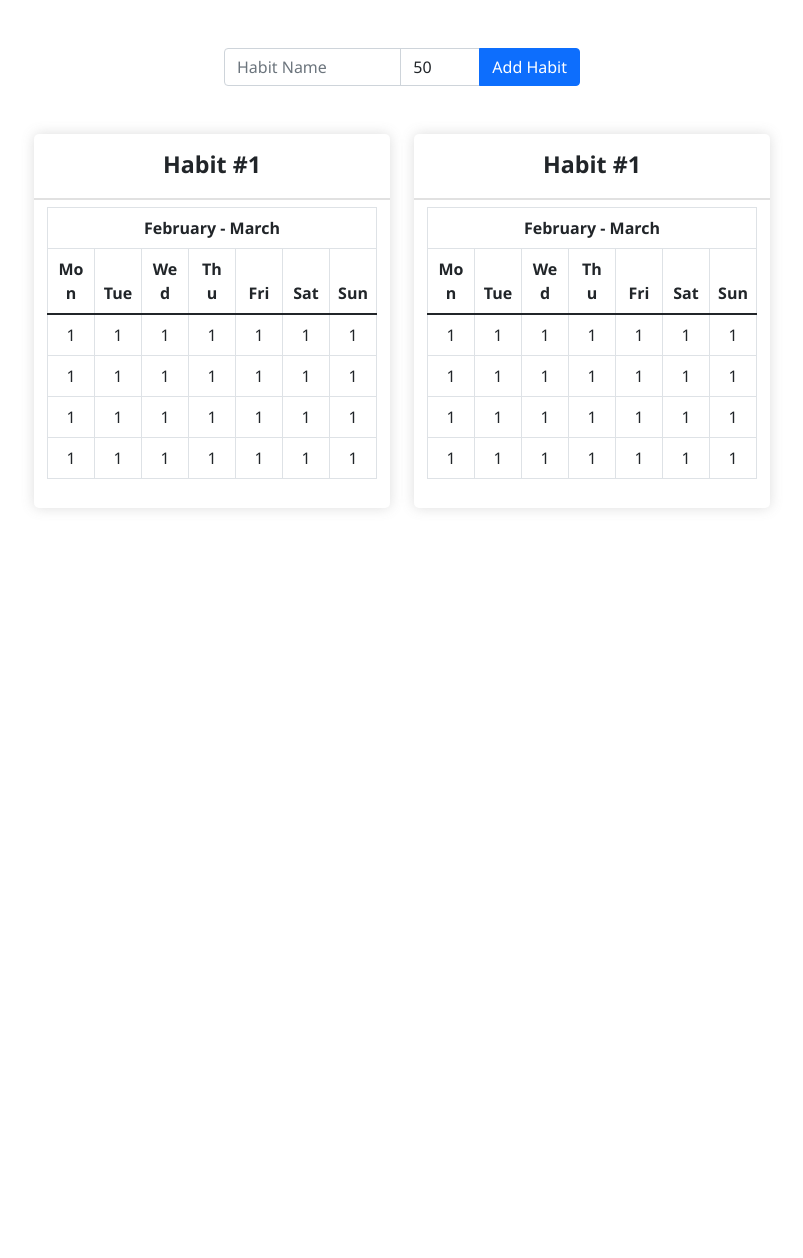
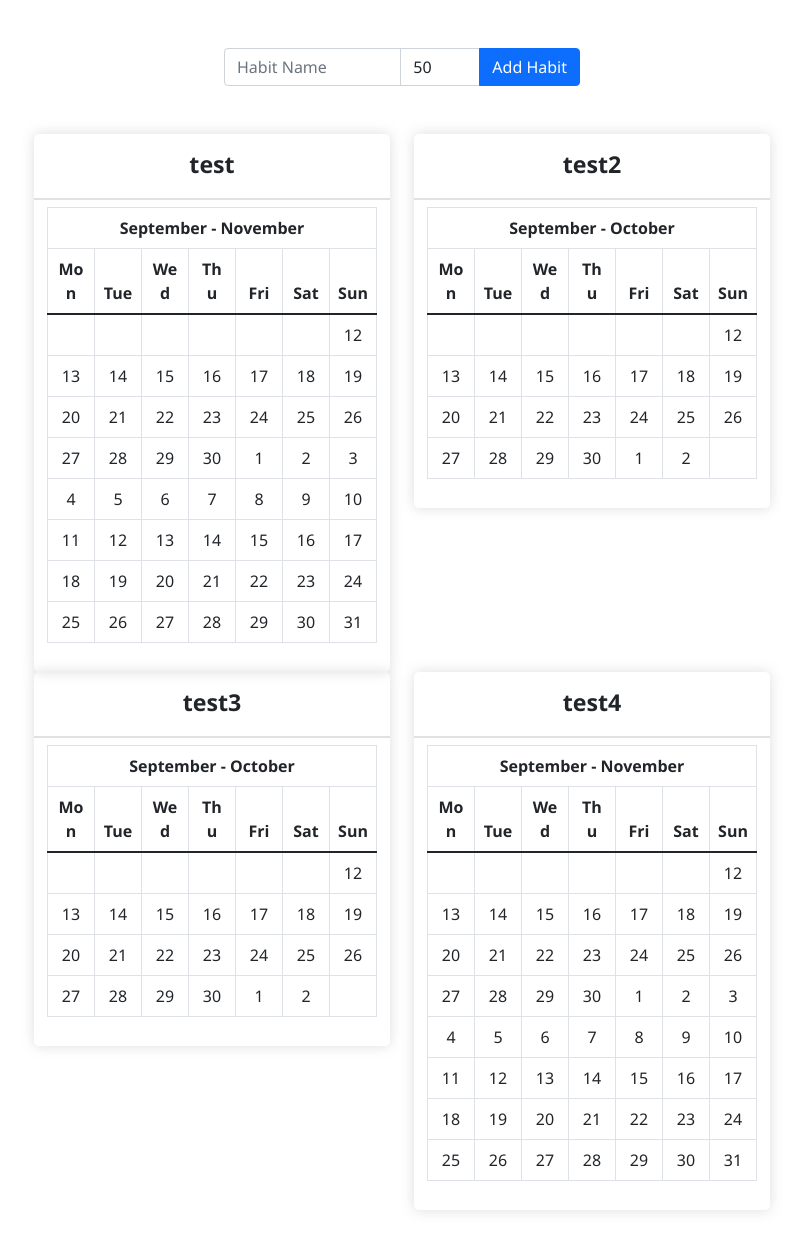
Before and after one commit to matyiu/habit-tracker-php, a PHP site: page / in a window 1280 px wide. Shown: the whole page, without its empty margins (238-1041 px from the left). Before the commit the page ends 510 px from the top, so only its background shows below. Run offline with PHP 8.4, Linux system fonts and the light colour scheme.

Commit message:
Added Habit class

```diff
--- a/index.php
+++ b/index.php
@@ -1,3 +1,19 @@
+<?php
+
+require './vendor/autoload.php';
+require './utils/datePeriod2Calendar.php';
+
+use App\Habit;
+
+$habits = [
+    new Habit('test', 50),
+    new Habit('test2', 21),
+    new Habit('test3', 21),
+    new Habit('test4', 50),
+];
+
+?>
+
 <!DOCTYPE html>
 <html lang="en">
 <head>
@@ -26,16 +42,20 @@
                     </div>
                 </div>
                 <div class="habits row mt-5">
+                    <?php foreach ($habits as $habit): ?>
+                        <?php $calendar = datePeriod2Calendar($habit->getDatePeriod()) ?>
                         <div class="col-md-6">
                             <div class="habit">
                                 <header class="habit-header">
-                                <p class="habit-title">Habit #1</p>
+                                    <p class="habit-title"><?php echo $habit->getName(); ?></p>
                                 </header>
                                 <div class="habit-body">
                                     <table class="table table-bordered text-center">
                                         <thead>
                                             <tr>
-                                            <th scope="col" colspan="7">February - March</th>
+                                                <th scope="col" colspan="7">
+                                                    <?php echo $habit->getStart()->format('F') . ' - ' . $habit->getEnd()->format('F') ?>
+                                                </th>
                                             </tr>
                                             <tr>
                                                 <th scope="col">Mon</th>
@@ -48,110 +68,19 @@
                                             </tr>
                                         </thead>
                                         <tbody>
+                                            <?php foreach ($calendar as $week): ?>
                                                 <tr>
-                                            <td>1</td>
-                                            <td>1</td>
-                                            <td>1</td>
-                                            <td>1</td>
-                                            <td>1</td>
-                                            <td>1</td>
-                                            <td>1</td>
+                                                    <?php foreach ($week as $day): ?>
+                                                        <td><?php echo $day['day'] ?></td>
+                                                    <?php endforeach; ?>
                                                 </tr>
-                                        <tr>
-                                            <td>1</td>
-                                            <td>1</td>
-                                            <td>1</td>
-                                            <td>1</td>
-                                            <td>1</td>
-                                            <td>1</td>
-                                            <td>1</td>
-                                        </tr>
-                                        <tr>
-                                            <td>1</td>
-                                            <td>1</td>
-                                            <td>1</td>
-                                            <td>1</td>
-                                            <td>1</td>
-                                            <td>1</td>
-                                            <td>1</td>
-                                        </tr>
-                                        <tr>
-                                            <td>1</td>
-                                            <td>1</td>
-                                            <td>1</td>
-                                            <td>1</td>
-                                            <td>1</td>
-                                            <td>1</td>
-                                            <td>1</td>
-                                        </tr>
+                                            <?php endforeach; ?>
                                         </tbody>
                                     </table>
                                 </div>
                             </div>
                         </div>
-                    <div class="col-md-6">
-                        <div class="habit">
-                            <header class="habit-header">
-                                <p class="habit-title">Habit #1</p>
-                            </header>
-                            <div class="habit-body">
-                                <table class="table table-bordered text-center">
-                                    <thead>
-                                        <tr>
-                                            <th scope="col" colspan="7">February - March</th>
-                                        </tr>
-                                        <tr>
-                                            <th scope="col">Mon</th>
-                                            <th scope="col">Tue</th>
-                                            <th scope="col">Wed</th>
-                                            <th scope="col">Thu</th>
-                                            <th scope="col">Fri</th>
-                                            <th scope="col">Sat</th>
-                                            <th scope="col">Sun</th>
-                                        </tr>
-                                    </thead>
-                                    <tbody>
-                                        <tr>
-                                            <td>1</td>
-                                            <td>1</td>
-                                            <td>1</td>
-                                            <td>1</td>
-                                            <td>1</td>
-                                            <td>1</td>
-                                            <td>1</td>
-                                        </tr>
-                                        <tr>
-                                            <td>1</td>
-                                            <td>1</td>
-                                            <td>1</td>
-                                            <td>1</td>
-                                            <td>1</td>
-                                            <td>1</td>
-                                            <td>1</td>
-                                        </tr>
-                                        <tr>
-                                            <td>1</td>
-                                            <td>1</td>
-                                            <td>1</td>
-                                            <td>1</td>
-                                            <td>1</td>
-                                            <td>1</td>
-                                            <td>1</td>
-                                        </tr>
-                                        <tr>
-                                            <td>1</td>
-                                            <td>1</td>
-                                            <td>1</td>
-                                            <td>1</td>
-                                            <td>1</td>
-                                            <td>1</td>
-                                            <td>1</td>
-                                        </tr>
-                                    </tbody>
-                                </table>
-                            </div>
-                        </div>
-                    </div>
+                    <?php endforeach; ?>
                 </div>
             </div>
         </div>
--- /dev/null
+++ b/utils/datePeriod2Calendar.php
@@ -0,0 +1,43 @@
+<?php
+
+function datePeriod2Calendar(DatePeriod $datePeriod)
+{
+    $weeksArr = [];
+    $endDate = $datePeriod->getEndDate()->sub(new DateInterval('P1D'));
+
+    $currentWeek = [];
+    foreach ($datePeriod as $date) {
+        if ($date->getTimestamp() === $datePeriod->getStartDate()->getTimestamp()) {
+            $weekDay = $date->format('N') - 1;
+            for ($i=0; $i < $weekDay; $i++) {
+                array_push($currentWeek, [
+                    'day' => null,
+                    'month' => null,
+                ]);
+            }
+        }
+
+        array_push($currentWeek, [
+            'day' => $date->format('j'),
+            'month' => $date->format('n')
+        ]);
+
+        if (count($currentWeek) === 7) {
+            array_push($weeksArr, $currentWeek);
+            $currentWeek = [];
+        }
+
+        if ($date->getTimestamp() === $endDate->getTimestamp()) {
+            $fillerDaysNumber = (7 - $date->format('N'));
+            for ($i=0; $i < $fillerDaysNumber; $i++) {
+                array_push($currentWeek, [
+                    'day' => null,
+                    'month' => null,
+                ]);
+            }
+            array_push($weeksArr, $currentWeek);
+        }
+    }
+
+    return $weeksArr;
+}
```
Also changed, not shown: app/Habit.php (added, +96 -0 lines), composer.json (added, +15 -0 lines), 1 other file. Lines whose indentation alone changed are shown as unchanged.
